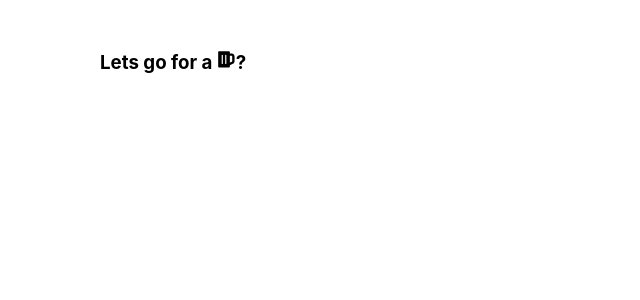
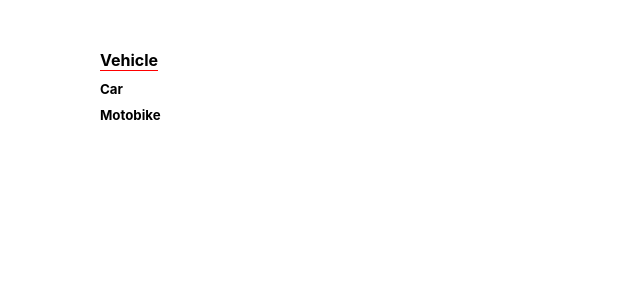
Before and after one commit to willnguyen1312/react-recursive-rendering, a React (Create React App) app: page / in a window 1280 px wide. Shown: the top 300 px of the page, without its empty margins (0-640 px from the left). Built offline with nearby package versions, Linux system fonts and the light colour scheme.

Commit message:
Rock and roll

```diff
--- a/src/App.tsx
+++ b/src/App.tsx
@@ -1,13 +1,46 @@
-import { FC } from "react";
-import { FaBeer } from 'react-icons/fa';
+import { FC, useState } from "react";
+import { MdKeyboardBackspace } from 'react-icons/md'
+
+import { sampleMenuData } from './mockedData'
+import { findNodeById } from './utils'
 
 import styles from "./App.module.css";
 
 const App: FC = () => {
+  const [currentNode, setCurrentNode] = useState(sampleMenuData[0])
+
+  const children = currentNode.children || []
+  const hasParent = !!currentNode.parent
+
+  const onNodeClick = (label: string) => () => {
+    const foundNode = findNodeById(sampleMenuData, node => node.label === label)
+
+    if (foundNode) {
+      setCurrentNode(foundNode)
+    }
+  }
 
   return (
     <div className={styles.app}>
-      <h3> Lets go for a <FaBeer />? </h3>
+      <h4 style={{
+        borderBottom: '1px solid red',
+        display: "inline-flex",
+        alignItems: 'center'
+      }}>{hasParent && <MdKeyboardBackspace onClick={() => {
+        const foundNode = findNodeById(sampleMenuData, node => node.label === currentNode.parent)
+        if (foundNode) {
+          setCurrentNode(foundNode)
+        }
+      }} style={{
+        cursor: 'pointer'
+      }} />} {currentNode.label}</h4>
+
+      {children.map(node => {
+        return <h5 onClick={onNodeClick(node.label)} style={{
+          marginTop: 10,
+          cursor: 'pointer'
+        }}>{node.label}</h5>
+      })}
     </div>
   );
 };
--- a/src/mockedData.ts
+++ b/src/mockedData.ts
@@ -1,20 +1,24 @@
-import { MenuItemType } from "./types";
+import { ItemType } from "./types";
 
-export const sampleMenuData: MenuItemType[] = [
+export const sampleMenuData: ItemType[] = [
   {
     label: "Vehicle",
     children: [
       {
         label: "Car",
+        parent: 'Vehicle',
         children: [
           {
             label: "BMW",
+            parent: "Car",
             children: [
               {
+                parent: "BMW",
                 label: "X5",
                 children: [],
               },
               {
+                parent: "BMW",
                 label: "X6",
                 children: [],
               },
@@ -22,37 +26,46 @@ export const sampleMenuData: MenuItemType[] = [
           },
           {
             label: "Toyota",
+            parent: "Car",
             children: [],
           },
           {
             label: "Honda",
+            parent: "Car",
             children: [],
           },
         ],
       },
       {
         label: "Motobike",
+        parent: "Vehicle",
         children: [
           {
             label: "Honda",
+            parent: "Motobike",
             children: [
               {
+                parent: "Honda",
                 label: "Future",
               },
               {
+                parent: "Honda",
                 label: "Winner",
               },
             ],
           },
           {
             label: "Yamaha",
+            parent: "Motobike",
             children: [
               {
+                parent: "Yamaha",
                 label: "Exciter",
               },
             ],
           },
           {
+            parent: "Motobike",
             label: "Suzuki",
           },
         ],
--- a/src/types.ts
+++ b/src/types.ts
@@ -1,4 +1,5 @@
-export interface MenuItemType {
+export interface ItemType {
   label: string;
-  children?: MenuItemType[];
+  parent?: string
+  children?: ItemType[];
 }
--- /dev/null
+++ b/src/utils.ts
@@ -0,0 +1,23 @@
+import { ItemType } from "./types";
+
+export const findNodeById = (
+  data: ItemType[],
+  predicate: (item: ItemType) => boolean
+): ItemType | null => {
+  if (data.length === 0) return null;
+
+  let result = null;
+  const stack = [...data];
+
+  while (stack.length !== 0) {
+    const current = stack.pop() as ItemType;
+
+    if (predicate(current)) {
+      return current;
+    } else {
+      stack.push(...(current.children || []));
+    }
+  }
+
+  return result;
+};
--- a/tsconfig.json
+++ b/tsconfig.json
@@ -18,7 +18,7 @@
     "resolveJsonModule": true,
     "isolatedModules": true,
     "noEmit": true,
-    "jsx": "preserve"
+    "jsx": "react-jsx"
   },
   "include": [
     "src"
```
Also changed, not shown: 2 other files (tests, documents, lock files or other folders).
